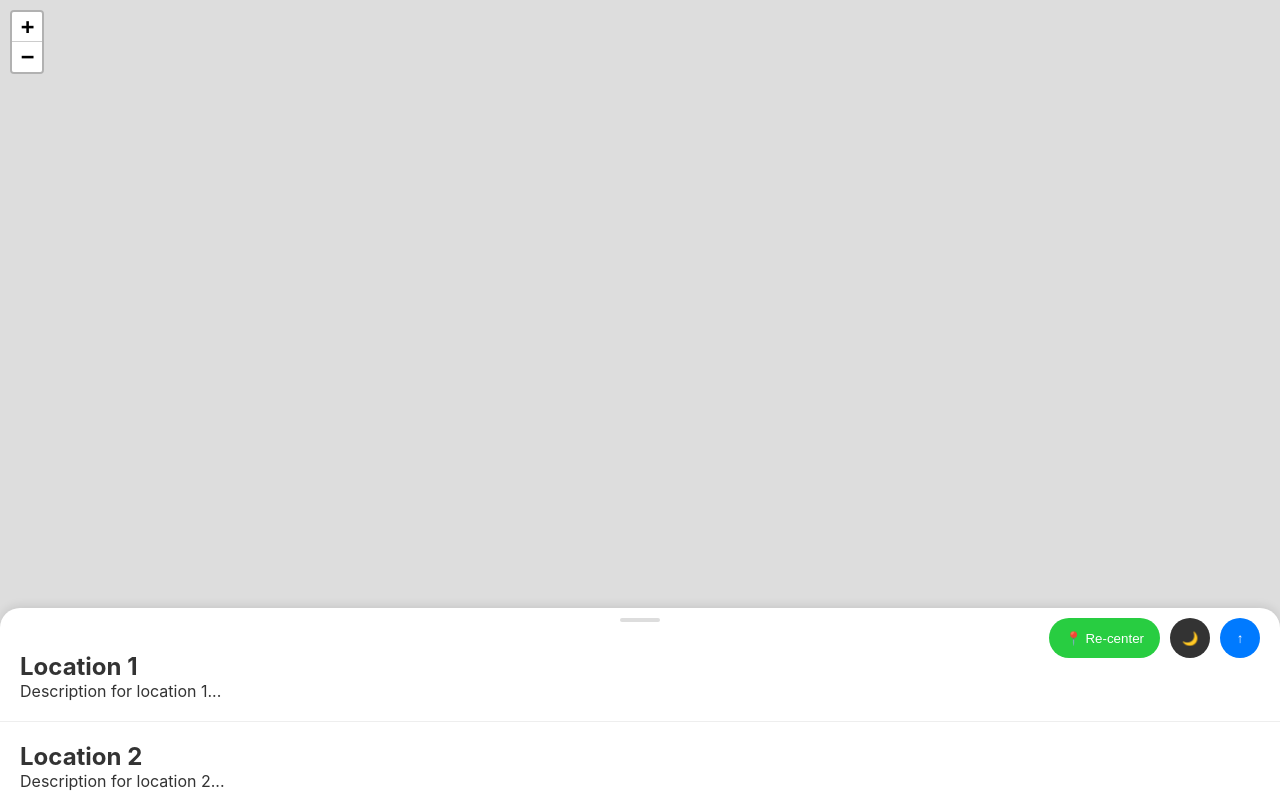
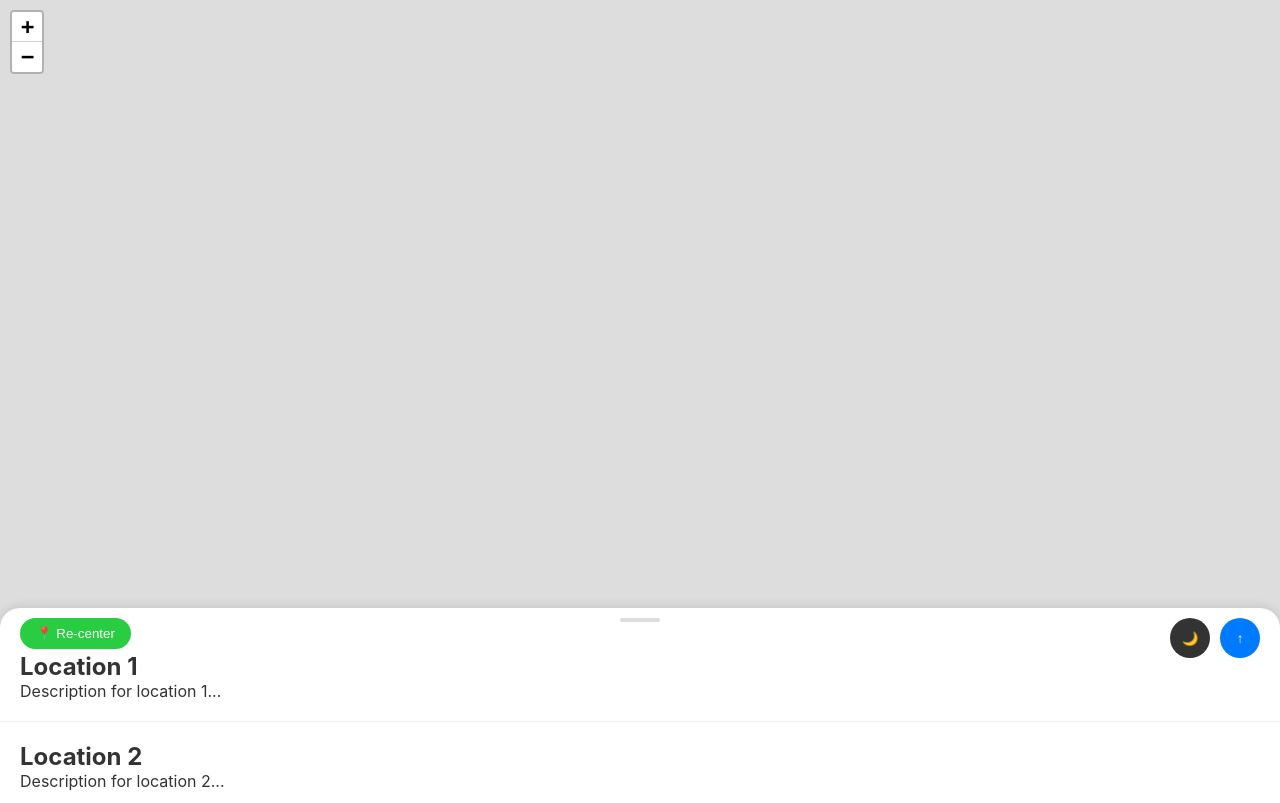
Before and after one commit to adinescu/spreckels, a plain HTML site: page index.html in a window 1280 px wide. Shown: the top 803 px of the page. Drawn offline with nearby package versions, Linux system fonts and the light colour scheme.

Commit message:
Update index.html

```diff
--- a/index.html
+++ b/index.html
@@ -48,6 +48,13 @@
       top: 10px;
       display: flex;
       gap: 10px;
+      z-index: 1000;
+    }
+
+    .location-container {
+      position: absolute;
+      left: 20px;
+      top: 10px;
       z-index: 1000;
     }
     .expand-btn, .theme-btn {
@@ -107,11 +114,15 @@
   <div id="map"></div>
   <div id="content" class="light-theme">
     <div class="handle"></div>
+
+    <div class="location-container">
+      <button class="location-btn">📍 Re-center</button>
+    </div>
     <div class="button-container">
-      <button class="location-btn">📍 Re-center</button>
       <button class="theme-btn">🌙</button>
       <button class="expand-btn">↕️</button>
     </div>
+
     <div class="card"><h2>Location 1</h2><p>Description for location 1...</p></div>
     <div class="card"><h2>Location 2</h2><p>Description for location 2...</p></div>
     <div class="card"><h2>Location 3</h2><p>Description for location 3...</p></div>
```
